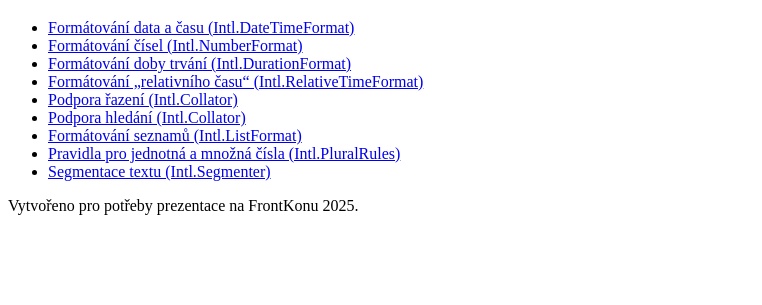
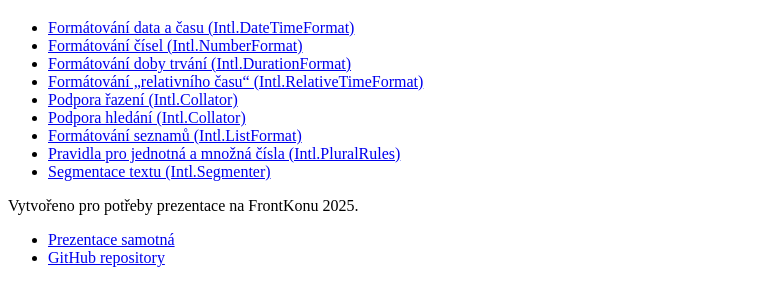
Before and after one commit to ondrakucera/frontkon-2025-vicejazycnost-intl, a website: page index.html in a window 1280 px wide. Shown: the part 61-366 px from the top of the page, without its empty margins (0-762 px from the left). Drawn offline with Linux system fonts and the light colour scheme.

Commit message:
Add links to presentation and GitHub to index.html

```diff
--- a/index.html
+++ b/index.html
@@ -9,6 +9,7 @@
 		<header>
 			<h1>Vícejazyčnost s použitím standardního objektu Intl</h1>
 		</header>
+
 		<main>
 			<ul>
 				<li><a href="DateTimeFormat.html">Formátování data a času (Intl.DateTimeFormat)</a></li>
@@ -22,8 +23,15 @@
 				<li><a href="Segmenter.html">Segmentace textu (Intl.Segmenter)</a></li>
 			</ul>
 		</main>
+
 		<footer>
 			<p>Vytvořeno pro potřeby prezentace na FrontKonu 2025.</p>
+			<ul>
+				<li><a href="vicejazycnost_intl.odp">Prezentace samotná</a></li>
+				<li>
+					<a href="https://github.com/ondrakucera/frontkon-2025-vicejazycnost-intl">GitHub repository</a>
+				</li>
+			</ul>
 		</footer>
 	</body>
 </html>
```
